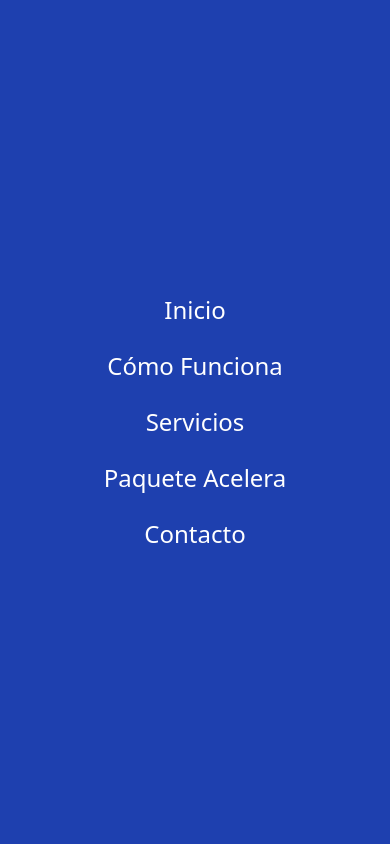
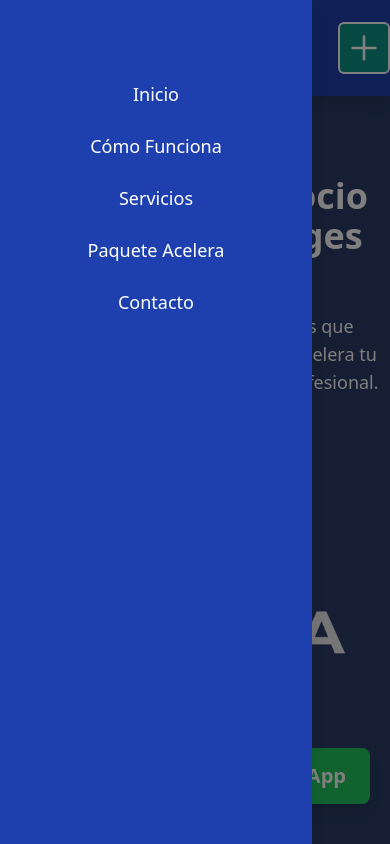
Before and after one commit to gabybot/acelera2024, a Next.js app: page / in a window 390 px wide. Both pictures are taken after a click on the button 374 px from the left and 48 px from the top of the page. Shown: the top 844 px of the page. Built offline with nearby package versions, Linux system fonts and the light colour scheme.

Commit message:
solo falta dominio y agregarle para el seo

```diff
--- a/src/app/Components/Header.tsx
+++ b/src/app/Components/Header.tsx
@@ -12,7 +12,7 @@ export default function Header() {
   };
 
   return (
-    <header className="w-full py-4 bg-blue-800 text-white dark:bg-teal-500 shadow-lg">
+    <header className="w-full py-4 bg-blue-800 text-white dark:bg-teal-500 shadow-lg relative">
       <div className="container mx-auto flex justify-between items-center h-16">
         {/* Logo */}
         <a href="/" className="flex items-center">
@@ -28,12 +28,12 @@ export default function Header() {
 
         {/* Icono de hamburguesa (visible solo en pantallas pequeñas) */}
         <button
-          className="text-white block lg:hidden focus:outline-none"
+          className="text-white block lg:hidden focus:outline-none bg-teal-600 rounded-md p-2 border-2 border-white hover:bg-teal-700 transition-colors"
           onClick={toggleMenu}
         >
           <svg
             xmlns="http://www.w3.org/2000/svg"
-            className="h-8 w-8"
+            className={`h-8 w-8 transition-transform duration-300 ${isOpen ? 'rotate-45' : ''}`}
             fill="none"
             viewBox="0 0 24 24"
             stroke="currentColor"
@@ -58,19 +58,27 @@ export default function Header() {
 
         {/* Menú hamburguesa (visible solo si está abierto en pantallas pequeñas) */}
         <div
-          className={`lg:hidden fixed inset-0 bg-blue-800 text-white z-50 transform transition-transform duration-300 ${
-            isOpen ? 'translate-x-0' : 'translate-x-full'
+          className={`lg:hidden fixed top-0 left-0 w-4/5 h-full bg-blue-800 text-white z-50 shadow-lg transform transition-transform duration-300 ease-in-out ${
+            isOpen ? 'translate-x-0' : '-translate-x-full'
           }`}
         >
-          <nav className="flex flex-col items-center justify-center space-y-6 h-screen">
-            <a href="#hero" onClick={toggleMenu} className="hover:underline text-2xl">Inicio</a>
-            <a href="#how-it-works" onClick={toggleMenu} className="hover:underline text-2xl">Cómo Funciona</a>
-            <a href="#services" onClick={toggleMenu} className="hover:underline text-2xl">Servicios</a>
-            <a href="#paquete-acelera" onClick={toggleMenu} className="hover:underline text-2xl">Paquete Acelera</a>
-            <a href="#contact" onClick={toggleMenu} className="hover:underline text-2xl">Contacto</a>
+          <nav className="flex flex-col items-center space-y-6 mt-20">
+            <a href="#hero" onClick={toggleMenu} className="hover:underline text-lg">Inicio</a>
+            <a href="#how-it-works" onClick={toggleMenu} className="hover:underline text-lg">Cómo Funciona</a>
+            <a href="#services" onClick={toggleMenu} className="hover:underline text-lg">Servicios</a>
+            <a href="#paquete-acelera" onClick={toggleMenu} className="hover:underline text-lg">Paquete Acelera</a>
+            <a href="#contact" onClick={toggleMenu} className="hover:underline text-lg">Contacto</a>
           </nav>
         </div>
       </div>
+
+      {/* Fondo semitransparente detrás del menú hamburguesa */}
+      {isOpen && (
+        <div
+          className="fixed inset-0 bg-black bg-opacity-50 z-40 lg:hidden"
+          onClick={toggleMenu}
+        ></div>
+      )}
     </header>
   );
 }
```
